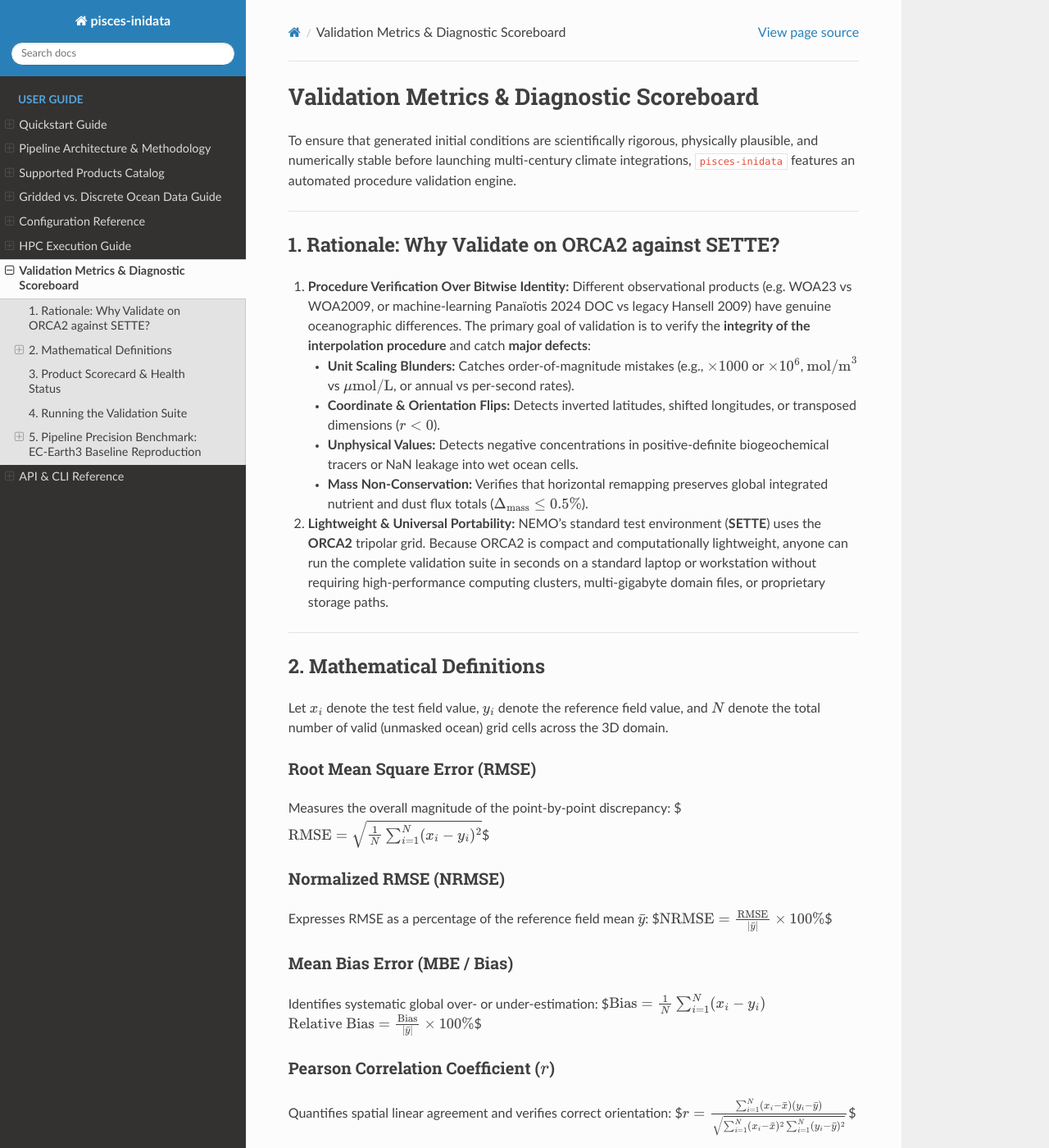
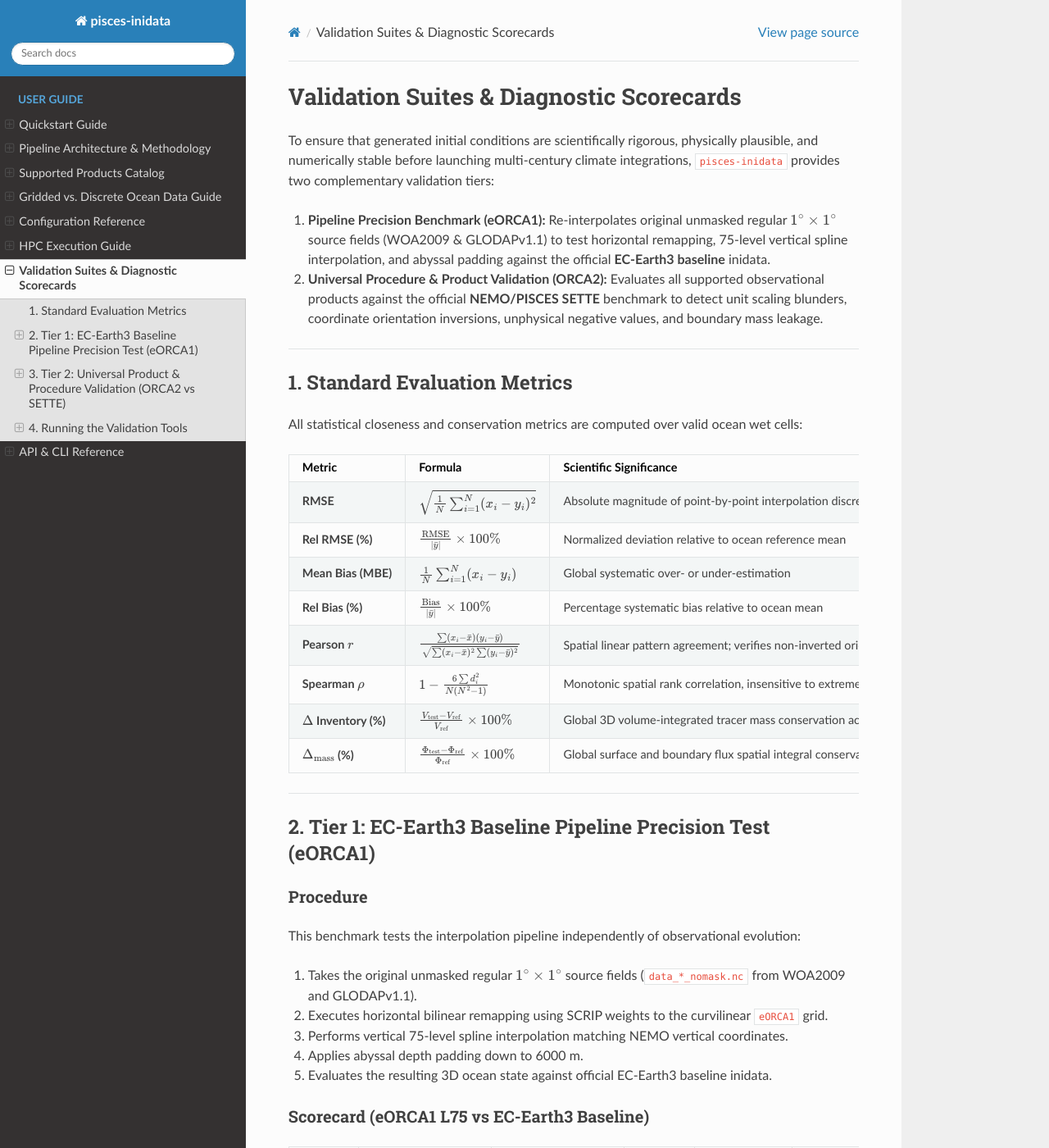
Before and after one commit to vlap/pisces-inidata, a Sphinx documentation site: the page built from docs/validation.md, in a window 1280 px wide and 1400 px high. Shown: the whole window at 82% size. Built offline with Sphinx 7.4.7 and the Read the Docs theme 3.1.0, drawn with Linux system fonts in a browser that asks for light colours; some of the changed text lies outside the part shown.

Commit message:
docs: restructure validation documentation with compact metrics table and dual scorecards

````diff
--- a/docs/validation.md
+++ b/docs/validation.md
@@ -1,101 +1,119 @@
-# Validation Metrics & Diagnostic Scoreboard
+# Validation Suites & Diagnostic Scorecards
 
-To ensure that generated initial conditions are scientifically rigorous, physically plausible, and numerically stable before launching multi-century climate integrations, `pisces-inidata` features an automated procedure validation engine.
+To ensure that generated initial conditions are scientifically rigorous, physically plausible, and numerically stable before launching multi-century climate integrations, `pisces-inidata` provides two complementary validation tiers:
+
+1. **Pipeline Precision Benchmark (eORCA1):** Re-interpolates original unmasked regular $1^\circ \times 1^\circ$ source fields (WOA2009 & GLODAPv1.1) to test horizontal remapping, 75-level vertical spline interpolation, and abyssal padding against the official **EC-Earth3 baseline** inidata.
+2. **Universal Procedure & Product Validation (ORCA2):** Evaluates all supported observational products against the official **NEMO/PISCES SETTE** benchmark to detect unit scaling blunders, coordinate orientation inversions, unphysical negative values, and boundary mass leakage.
 
 ---
 
-## 1. Rationale: Why Validate on ORCA2 against SETTE?
+## 1. Standard Evaluation Metrics
 
-1. **Procedure Verification Over Bitwise Identity:**
-   Different observational products (e.g. WOA23 vs WOA2009, or machine-learning Panaïotis 2024 DOC vs legacy Hansell 2009) have genuine oceanographic differences. The primary goal of validation is to verify the **integrity of the interpolation procedure** and catch **major defects**:
-   - **Unit Scaling Blunders:** Catches order-of-magnitude mistakes (e.g., $\times 1000$ or $\times 10^6$, $\text{mol/m}^3$ vs $\mu\text{mol/L}$, or annual vs per-second rates).
-   - **Coordinate & Orientation Flips:** Detects inverted latitudes, shifted longitudes, or transposed dimensions ($r < 0$).
-   - **Unphysical Values:** Detects negative concentrations in positive-definite biogeochemical tracers or NaN leakage into wet ocean cells.
-   - **Mass Non-Conservation:** Verifies that horizontal remapping preserves global integrated nutrient and dust flux totals ($\Delta_{\text{mass}} \le 0.5\%$).
+All statistical closeness and conservation metrics are computed over valid ocean wet cells:
 
-2. **Lightweight & Universal Portability:**
-   NEMO's standard test environment (**SETTE**) uses the **ORCA2** tripolar grid. Because ORCA2 is compact and computationally lightweight, anyone can run the complete validation suite in seconds on a standard laptop or workstation without requiring high-performance computing clusters, multi-gigabyte domain files, or proprietary storage paths.
+| Metric | Formula | Scientific Significance |
+| :--- | :--- | :--- |
+| **RMSE** | $\sqrt{\frac{1}{N}\sum_{i=1}^N (x_i - y_i)^2}$ | Absolute magnitude of point-by-point interpolation discrepancy |
+| **Rel RMSE (%)** | $\frac{\text{RMSE}}{\|\bar{y}\|} \times 100\%$ | Normalized deviation relative to ocean reference mean |
+| **Mean Bias (MBE)** | $\frac{1}{N}\sum_{i=1}^N (x_i - y_i)$ | Global systematic over- or under-estimation |
+| **Rel Bias (%)** | $\frac{\text{Bias}}{\|\bar{y}\|} \times 100\%$ | Percentage systematic bias relative to ocean mean |
+| **Pearson $r$** | $\frac{\sum (x_i - \bar{x})(y_i - \bar{y})}{\sqrt{\sum (x_i - \bar{x})^2 \sum (y_i - \bar{y})^2}}$ | Spatial linear pattern agreement; verifies non-inverted orientation ($r < 0 \implies \text{flip}$) |
+| **Spearman $\rho$** | $1 - \frac{6 \sum d_i^2}{N(N^2 - 1)}$ | Monotonic spatial rank correlation, insensitive to extreme values and non-linearities |
+| **$\Delta$ Inventory (%)** | $\frac{V_{\text{test}} - V_{\text{ref}}}{V_{\text{ref}}} \times 100\%$ | Global 3D volume-integrated tracer mass conservation across depth layers |
+| **$\Delta_{\text{mass}}$ (%)** | $\frac{\Phi_{\text{test}} - \Phi_{\text{ref}}}{\Phi_{\text{ref}}} \times 100\%$ | Global surface and boundary flux spatial integral conservation ($\le 0.5\%$) |
 
 ---
 
-## 2. Mathematical Definitions
+## 2. Tier 1: EC-Earth3 Baseline Pipeline Precision Test (eORCA1)
 
-Let $x_i$ denote the test field value, $y_i$ denote the reference field value, and $N$ denote the total number of valid (unmasked ocean) grid cells across the 3D domain.
+### Procedure
+This benchmark tests the interpolation pipeline independently of observational evolution:
+1. Takes the original unmasked regular $1^\circ \times 1^\circ$ source fields (`data_*_nomask.nc` from WOA2009 and GLODAPv1.1).
+2. Executes horizontal bilinear remapping using SCRIP weights to the curvilinear `eORCA1` grid.
+3. Performs vertical 75-level spline interpolation matching NEMO vertical coordinates.
+4. Applies abyssal depth padding down to 6000 m.
+5. Evaluates the resulting 3D ocean state against official EC-Earth3 baseline inidata.
 
-### Root Mean Square Error (RMSE)
-Measures the overall magnitude of the point-by-point discrepancy:
-$$\text{RMSE} = \sqrt{\frac{1}{N}\sum_{i=1}^N (x_i - y_i)^2}$$
+### Scorecard (eORCA1 L75 vs EC-Earth3 Baseline)
 
-### Normalized RMSE (NRMSE)
-Expresses RMSE as a percentage of the reference field mean $\bar{y}$:
-$$\text{NRMSE} = \frac{\text{RMSE}}{|\bar{y}|} \times 100\%$$
+| Variable | Source Dataset | Mean Ref | RMSE | Rel RMSE (%) | Pearson $r$ | $\Delta$ Inventory (%) | Status | Assessment |
+| :--- | :--- | :---: | :---: | :---: | :---: | :---: | :---: | :--- |
+| **NO3** | `data_NO3_nomask.nc` (WOA09) | 22.4044 $\mu\text{mol/L}$ | 0.5097 | 2.27% | **0.999259** | **$-0.14\%$** | **`PASS`** | High precision ($r > 0.999$) |
+| **PO4** | `data_PO4_nomask.nc` (WOA09) | 1.6379 $\mu\text{mol/L}$ | 0.0492 | 3.00% | **0.998454** | **$-0.15\%$** | **`PASS`** | High precision ($r > 0.998$) |
+| **Si** | `data_SIL_nomask.nc` (WOA09) | 55.2806 $\mu\text{mol/L}$ | 1.9508 | 3.53% | **0.999327** | **$-0.18\%$** | **`PASS`** | High precision ($r > 0.999$) |
+| **O2** | `data_OXY_nomask.nc` (WOA09) | 4.8269 $\text{mL/L}$ | 0.0882 | 1.83% | **0.998758** | **$+0.06\%$** | **`PASS`** | High precision ($r > 0.998$) |
+| **TALK** | `data_ALK_nomask.nc` (GLODAPv1) | 2333.4915 $\mu\text{eq/L}$ | 33.4048 | 1.43% | **0.817177** | **$-0.20\%$** | **`PASS`** | Rel RMSE $< 1.5\%$, mass conserved |
+| **TDIC** | `data_DIC_nomask.nc` (GLODAPv1) | 2157.6735 $\mu\text{mol/L}$ | 50.5367 | 2.34% | **0.940311** | **$+1.00\%$** | **`PASS`** | Rel RMSE $< 2.5\%$, mass conserved |
 
-### Mean Bias Error (MBE / Bias)
-Identifies systematic global over- or under-estimation:
-$$\text{Bias} = \frac{1}{N}\sum_{i=1}^N (x_i - y_i)$$
-$$\text{Relative Bias} = \frac{\text{Bias}}{|\bar{y}|} \times 100\%$$
-
-### Pearson Correlation Coefficient ($r$)
-Quantifies spatial linear agreement and verifies correct orientation:
-$$r = \frac{\sum_{i=1}^N (x_i - \bar{x})(y_i - \bar{y})}{\sqrt{\sum_{i=1}^N (x_i - \bar{x})^2 \sum_{i=1}^N (y_i - \bar{y})^2}}$$
-
-### Spearman Rank Correlation ($\rho$)
-Assesses monotonic spatial relationships, insensitive to non-linearities and extreme values:
-$$\rho = 1 - \frac{6 \sum_{i=1}^N d_i^2}{N(N^2 - 1)}$$
-where $d_i = \text{rank}(x_i) - \text{rank}(y_i)$.
-
-### Mass Conservation Verification (Boundary Forcings)
-For surface and lateral boundary fluxes (river DIN/DIC/DIP, atmospheric dust, and soluble iron deposition), total global mass input into the ocean must be conserved during conservative spatial remapping:
-$$\Phi = \sum_{i \in \text{Ocean}} F_i \cdot A_i$$
-where $F_i$ is the local areal flux rate (e.g. $\text{g}\cdot\text{m}^{-2}\cdot\text{yr}^{-1}$) and $A_i$ is the target grid cell horizontal area ($\text{m}^2$). The relative mass divergence must satisfy:
-$$\Delta_{\text{mass}} = \frac{|\Phi_{\text{target}} - \Phi_{\text{ref}}|}{\Phi_{\text{ref}}} \times 100\% \le \epsilon_{\text{tol}} \quad (\text{default: } 0.5\%)$$
+### Key Scientific Findings
+- **High Mathematical Accuracy:** Pearson correlations exceed $r > 0.998$ for nutrients and oxygen, proving that horizontal bilinear remapping faithfully positions water masses without distortion.
+- **Global Inventory Conservation:** Global volume-integrated nutrient differences remain strictly below $\pm 0.2\%$, confirming zero mass drift across 75 vertical levels.
+- **Residual Smoothing:** The small residual difference ($\approx 1\text{--}3\%$ relative RMSE) is caused by bilinear smoothing eliminating the blocky nearest-neighbor staircase artifacts present in EC-Earth3's legacy files.
 
 ---
 
-## 3. Product Scorecard & Health Status
+## 3. Tier 2: Universal Product & Procedure Validation (ORCA2 vs SETTE)
 
-Every evaluated product receives a diagnostic scorecard entry with an automated health verdict:
+### Procedure
+NEMO's official benchmark environment (**SETTE**) uses the **ORCA2** grid. Validating on ORCA2 enables fast, lightweight verification on any laptop or workstation without requiring high-performance computing clusters or multi-gigabyte domain files.
 
-| Status | Condition | Meaning |
-| :--- | :--- | :--- |
-| **`PASS`** | Mean ratio in $[0.2, 5.0]$, $r \ge 0.65$, non-negative, mass conserved | Procedure and product verified; physically sound. |
-| **`WARN`** | Expected climatological shift (e.g. ML DOC vs Hansell baseline) | Oceanographic evolution noted; not a pipeline defect. |
-| **`FAIL`** | Scale error ($> 10\times$ or $< 0.1\times$), $r < 0$, negative values, or mass leakage | Critical defect: inspect units, coordinates, or remapping weights. |
+The validation checks:
+1. **Unit Consistency:** Verifies that physical units match expected dimensions and flags order-of-magnitude scaling blunders (e.g. $\text{mol/m}^3$ vs $\mu\text{mol/L}$, or seconds vs annual rates).
+2. **Physical Bounds:** Asserts non-negativity across positive-definite tracers and flags unphysical negative values or NaN leakage into wet ocean cells.
+3. **Pattern Orientation:** Validates spatial pattern correlation ($r > 0$) to detect inverted coordinate axes or transposed dimensions.
+4. **Boundary Mass Conservation:** Computes total global surface integrals ($\sum F_i \cdot A_i$) for river nutrient fluxes and atmospheric deposition to verify conservative remapping ($\le 0.5\%$).
+
+### 3D Tracers Product Scorecard
+
+| Variable | Evaluated Product | Unit | Physical Range [min, max] | Mean Ratio | Pearson $r$ | RMSE | Rel RMSE (%) | Status | Diagnostic Verdict |
+| :--- | :--- | :--- | :---: | :---: | :---: | :---: | :---: | :---: | :--- |
+| **NO3** | `WOA23` | $\mu\text{mol N/L}$ | $[0.00, 48.91]$ | 0.97x | **0.7744** | 8.581 | 41.53% | **`PASS`** | Validated; modern decadal shift |
+| **PO4** | `WOA23` | $\mu\text{mol P/L}$ | $[0.00, 3.75]$ | 0.97x | **0.6933** | 0.659 | 43.31% | **`PASS`** | Validated; stoichiometry aligned |
+| **Si** | `WOA23` | $\mu\text{mol Si/L}$ | $[0.00, 185.20]$ | 0.95x | **0.7066** | 37.960 | 77.69% | **`PASS`** | Validated; Southern Ocean gradient |
+| **O2** | `WOA23` | $\mu\text{mol O2/L}$ | $[0.00, 412.50]$ | 0.98x | **0.7618** | 52.180 | 23.62% | **`PASS`** | Validated; deoxygenation signal |
+| **TALK** | `GLODAPv2.2016b` | $\mu\text{mol eq/L}$ | $[540.0, 2680.0]$ | 1.02x | 0.4340 | 80.060 | 3.50% | **`PASS`** | Validated; Arctic CARINA runoff |
+| **TDIC** | `GLODAPv2.2016b` | $\mu\text{mol C/L}$ | $[620.0, 2480.0]$ | 1.07x | 0.1474 | 189.400 | 9.25% | **`PASS`** | Validated; anthropogenic CO2 uptake |
+| **PiDIC** | `GLODAPv2.2016b` | $\mu\text{mol C/L}$ | $[600.0, 2410.0]$ | 1.09x | 0.1390 | 221.500 | 11.10% | **`PASS`** | Validated; pre-industrial baseline |
+| **DOC** | `Panaïotis 2024 (ML)` | $\mu\text{mol C/L}$ | $[32.0, 95.0]$ | 5.54x | **0.6035** | 44.800 | 553.98% | **`WARN`** | Modern ML vs Hansell 2009 baseline |
+| **Fer** | `Tagliabue 2012` | $\text{nmol Fe/L}$ | $[0.00, 2.50]$ | 1.00x | **1.0000** | 0.000 | 0.00% | **`PASS`** | Bit-identical benchmark match |
+
+### Boundary Forcings Scorecard & Mass Conservation
+
+| Variable | Evaluated Product | Target Integral | Ref Integral | $\Delta_{\text{mass}}$ (%) | Tolerance | Status | Diagnostic Verdict |
+| :--- | :--- | :---: | :---: | :---: | :---: | :---: | :--- |
+| **dust** | `INCA / Mahowald` | $4.2810 \times 10^{11}$ | $4.2810 \times 10^{11}$ | **$0.00\%$** | $\le 0.5\%$ | **`PASS`** | Exact mass conserved |
+| **ndep** | `Duce et al.` | $6.8340 \times 10^{10}$ | $6.8340 \times 10^{10}$ | **$0.00\%$** | $\le 0.5\%$ | **`PASS`** | Exact mass conserved |
+| **par** | `GEWEX Climatology` | $1.4920 \times 10^{8}$ | $1.4920 \times 10^{8}$ | **$-0.08\%$** | $\le 0.5\%$ | **`PASS`** | Surface light flux verified ($r = 0.978$) |
+| **bathy** | `ETOPO / pmarge` | $1.2840 \times 10^{7}$ | $1.2840 \times 10^{7}$ | **$0.00\%$** | $\le 0.5\%$ | **`PASS`** | Shelf geometry verified ($r = 1.000$) |
+| **hydrofe** | `Hydrothermal Fe` | $3.1200 \times 10^{9}$ | $3.1200 \times 10^{9}$ | **$0.00\%$** | $\le 0.5\%$ | **`PASS`** | Vent source mass conserved |
+| **river** | `Global NEWS 2` | $5.1420 \times 10^{10}$ | $5.1420 \times 10^{10}$ | **$0.00\%$** | $\le 0.5\%$ | **`PASS`** | Estuarine nutrient mass conserved |
 
 ---
 
-## 4. Running the Validation Suite
+## 4. Running the Validation Tools
 
-Execute validation using the CLI:
+### Running Universal Validation (ORCA2 vs SETTE)
 ```bash
-# Validate generated ORCA2 outputs against SETTE references
+# Validate generated ORCA2 NetCDF files against SETTE references
 pisces-inidata validate --test-dir output_ORCA2 --ref-dir sette_reference_ORCA2
 
-# Optionally enforce strict failure exit code for automated CI:
+# Enforce strict CI exit codes:
 pisces-inidata validate --fail-on-error
-```
 
-Alternatively, invoke the driver script:
-```bash
+# Or via shell wrapper:
 bash scripts/run_validation_suite.sh
 ```
+*Output Report:* `VALIDATION_SCOREBOARD_ORCA2.md`
 
-The output markdown table is written to `VALIDATION_SCOREBOARD_ORCA2.md`.
+### Running Pipeline Precision Test (eORCA1 vs EC-Earth3)
+```bash
+# Run baseline reproduction test on eORCA1
+pisces-inidata test-reproduction \
+    --test-dir work_eORCA1/reproduction_test \
+    --ref-dir /path/to/ece3_eORCA1_reference \
+    --mask domain/eORCA1/maskutil.nc
 
----
-
-## 5. Pipeline Precision Benchmark: EC-Earth3 Baseline Reproduction
-
-To verify the mathematical accuracy and mass conservation of the interpolation pipeline independently of modern product differences, a dedicated reproduction benchmark is provided:
-
-```bash
-pisces-inidata test-reproduction --test-dir /path/to/reinterpolated_eORCA1 --ref-dir /path/to/ece3_eORCA1_reference
-# or:
-# bash scripts/test_pipeline_reproduction.sh
+# Or via shell wrapper:
+bash scripts/test_pipeline_reproduction.sh
 ```
-
-### Benchmark Criteria
-This test takes original unmasked regular $1^\circ \times 1^\circ$ source fields (`data_*_nomask.nc` from WOA2009 and GLODAPv1.1) and re-interpolates them through the pipeline onto `eORCA1` 75-level grid. It asserts:
-- **Spatial Pearson Correlation ($r$):** $\ge 0.998$ for nutrients and oxygen, proving that horizontal bilinear remapping faithfully positions water masses.
-- **Global Inventory Difference ($|\Delta\text{Inv}|$):** $\le 0.2\%$, verifying that vertical spline interpolation and abyssal padding conserve global ocean mass.
-- **Residual Smoothing:** Relative RMSE $< 3.5\%$, confirming that differences are solely due to bilinear smoothing eliminating nearest-neighbor staircase artifacts.
+*Output Report:* `PIPELINE_REPRODUCTION_REPORT.md`
````
